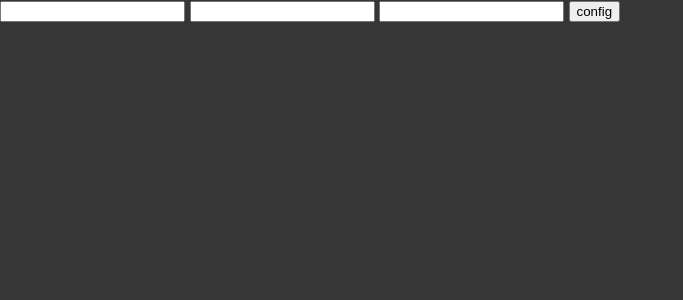
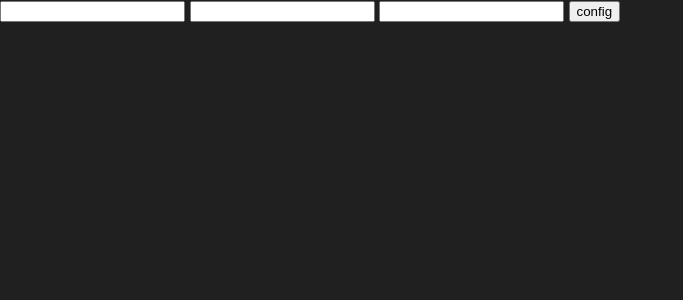
Before and after one commit to xilefmusics/moneyapp, a Svelte app: page / in a window 1280 px wide. Shown: the top 300 px of the page, without its empty margins (0-683 px from the left). Built offline with nearby package versions, Linux system fonts and the light colour scheme.

Commit message:
darker darkmode and scroll back

```diff
--- a/public/global.css
+++ b/public/global.css
@@ -6,7 +6,7 @@ html, body {
 
 body {
   color: #DDDDDD;
-  background-color: #363636;
+  background-color: #202020;
   margin: 0;
   padding: 0;
   font-size: 1em;
--- a/src/components/App.svelte
+++ b/src/components/App.svelte
@@ -16,7 +16,11 @@
   import monthly from '../math/monthly';
 
   let view = localStorage.getItem('url') ? "dashboard": "config";
-  const changeView = (v) => {view=v};
+  const changeView = (v) => {
+    view=v
+    document.body.scrollTop = 0;
+    document.body.scrollLeft = 0;
+  };
 
   let pods = [];
   let budgets = [];
```
Also changed, not shown: public/manifest.json.
